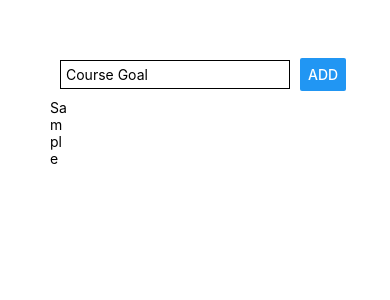
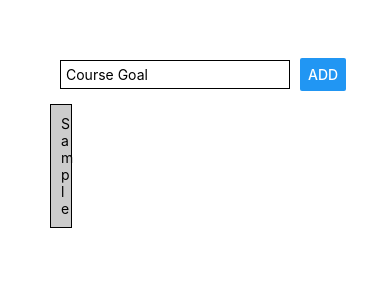
Before and after one commit to venkatraj/rn-complete-guide, a React Native app: screen / in a window 390 px wide. Both pictures are taken after typing "Sample" into the empty fields and a click on the button "ADD". Shown: the top 300 px of the page. Built offline with nearby package versions, Linux system fonts and the light colour scheme.

Commit message:
styling goal items

```diff
--- a/App.js
+++ b/App.js
@@ -28,7 +28,9 @@ export default function App() {
       </View>
       <View>
         {Array.from(goals).map((goal) => (
-          <Text key={goal}>{goal}</Text>
+          <View style={styles.goalItem} key={goal}>
+            <Text>{goal}</Text>
+          </View>
         ))}
       </View>
     </View>
@@ -52,4 +54,11 @@ const styles = StyleSheet.create({
     margin: 10,
     flexGrow: 1,
   },
+  goalItem: {
+    padding: 10,
+    marginVertical: 5,
+    backgroundColor: '#ccc',
+    borderColor: 'black',
+    borderWidth: 1,
+  },
 });
```
